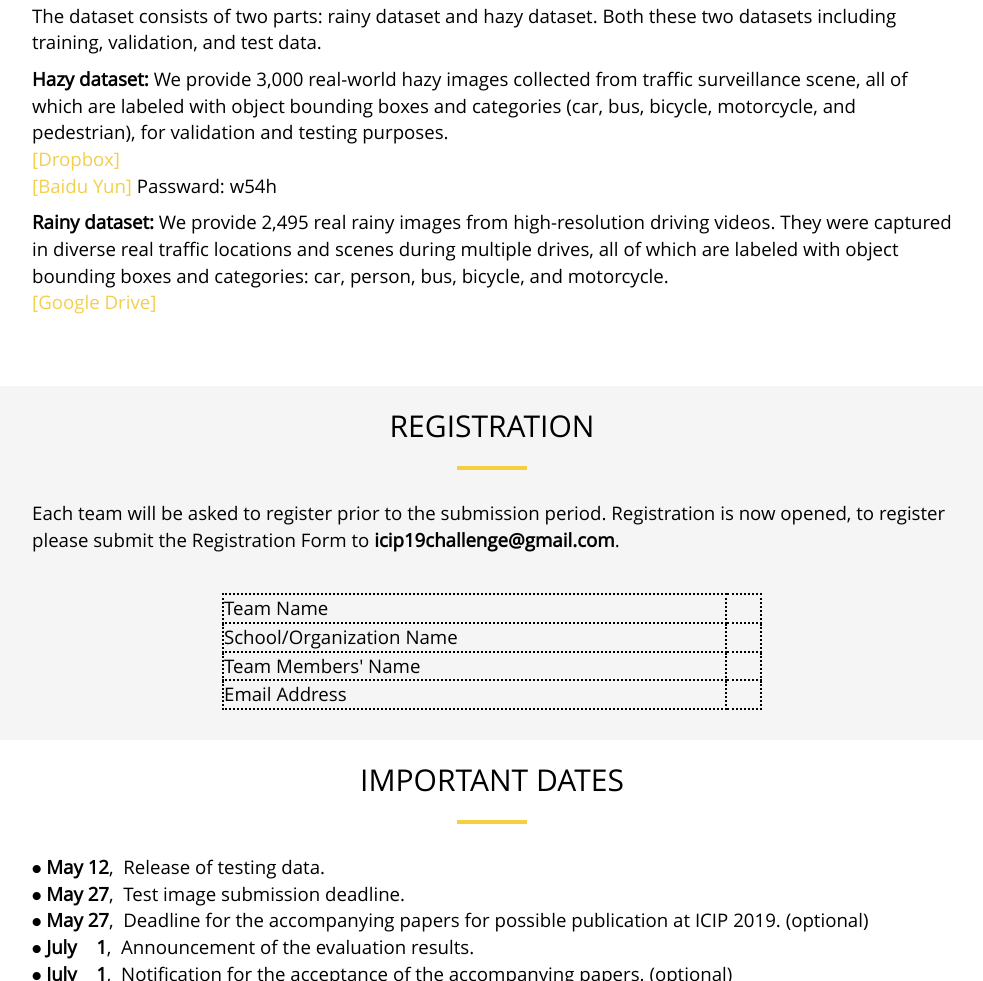
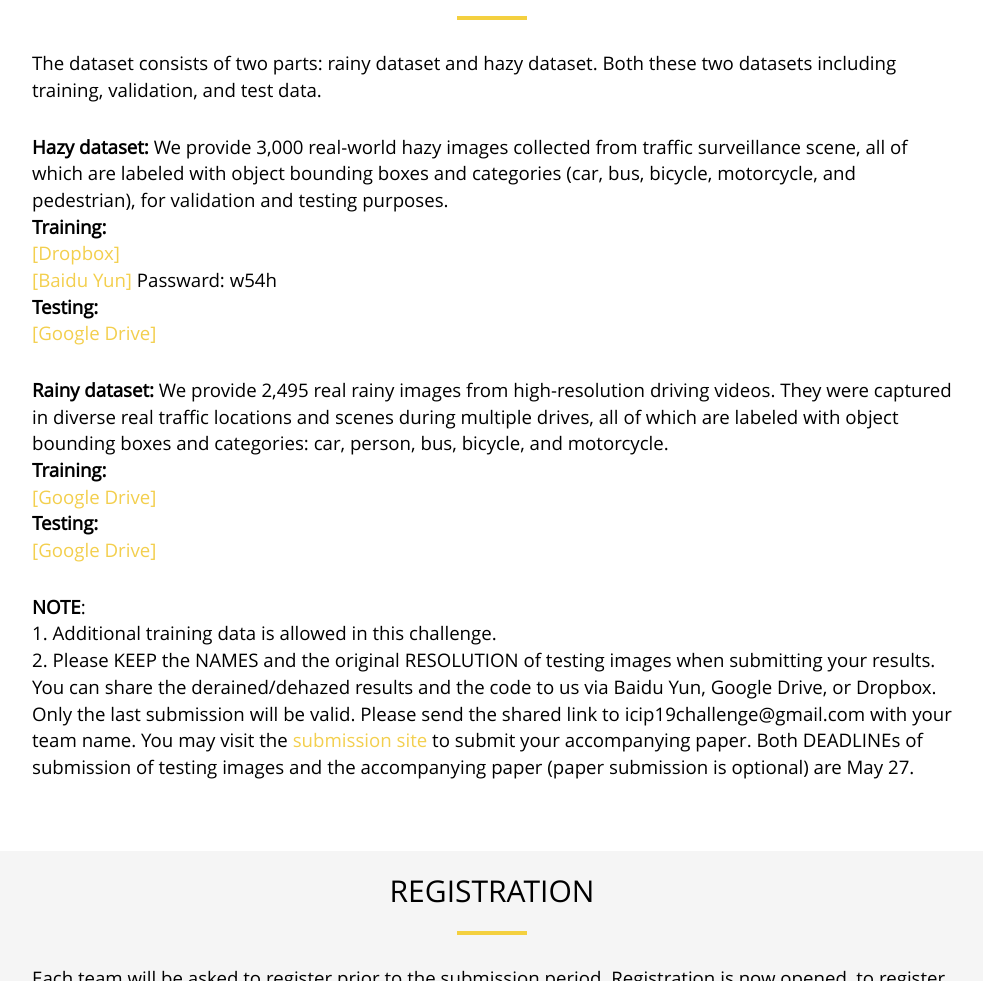
Before and after one commit to pkustruct/pkustruct, a plain HTML site: page icip2019.html in a window 1280 px wide. Shown: the part 1290-2271 px from the top of the page, without its empty margins (148-1131 px from the left). Drawn offline with Linux system fonts and the light colour scheme.

Commit message:
Add info for testing dataset

```diff
--- a/icip2019.html
+++ b/icip2019.html
@@ -118,6 +118,11 @@
                         <span>Apr. 29, 2019</span>
                         <span><strong>Testing data will be released on May 12.</strong></span>
                     </div>
+
+                    <div class="dev-item">
+                        <span>May 13, 2019</span>
+                        <span><strong>Testing data has been released.</strong></span>
+                    </div>
                 </div>
             </div>
         </div>
@@ -154,19 +159,36 @@
                 <p class="welcome-message text-left" style="font-size: 14pt">
                     The dataset consists of two parts: rainy dataset and hazy dataset. Both these two datasets including training,
                     validation, and test data.
-                </p>
+                </p><br>
                 <p class="welcome-message text-left" style="font-size: 14pt">
                     <strong>Hazy dataset:</strong> We provide 3,000 real-world hazy images collected from traffic surveillance scene,
                     all of which are labeled with object bounding boxes and categories (car, bus, bicycle, motorcycle,
                     and pedestrian), for validation and testing purposes.<br>
+                    <strong>Training:</strong><br>
                     <a href="http://t.cn/RgH5F6J">[Dropbox]</a><br>
-                    <a href="https://pan.baidu.com/s/1YMYUp5P6FpX_5b7emjgrvA">[Baidu Yun]</a>  Passward: w54h
-                </p>
+                    <a href="https://pan.baidu.com/s/1YMYUp5P6FpX_5b7emjgrvA">[Baidu Yun]</a>  Passward: w54h<br>
+                    <strong>Testing:</strong><br>
+                    <a href="https://drive.google.com/open?id=1A0LzYQuyJuB29pFHVQayCPlXp7fKDh9q">[Google Drive]</a>
+                </p><br>
                 <p class="welcome-message text-left" style="font-size: 14pt">
                     <strong>Rainy dataset:</strong> We provide 2,495 real rainy images from high-resolution driving videos.
                     They were captured in diverse real traffic locations and scenes during multiple drives, all of which
                     are labeled with object bounding boxes and categories: car, person, bus, bicycle, and motorcycle. <br>
-                    <a href="https://drive.google.com/open?id=1e7R76s6vwUJxILOcAsthgDLPSnOrQ49K">[Google Drive]</a>
+                    <strong>Training:</strong><br>
+                    <a href="https://drive.google.com/open?id=1e7R76s6vwUJxILOcAsthgDLPSnOrQ49K">[Google Drive]</a><br>
+                    <strong>Testing:</strong><br>
+                    <a href="https://drive.google.com/open?id=1YfcFjADZ8o1FdNt9kVjjf6V55cDzRk6O">[Google Drive]</a>
+                </p><br>
+                <p class="welcome-message text-left" style="font-size: 14pt">
+                    <strong>NOTE</strong>:<br>
+                    1. Additional training data is allowed in this challenge. <br>
+                    2. Please KEEP the NAMES and the original RESOLUTION of testing images when submitting your
+                    results. You can share the derained/dehazed results and the code to us via Baidu Yun, Google Drive,
+                    or Dropbox. Only the last submission will be valid. Please send the shared link to icip19challenge@gmail.com
+                    with your team name. You may visit the
+                    <a href="https://cmsworkshops.com/ICIP2019/Papers/Submission.asp?Type=Challenge&ID=1">submission site</a>
+                    to submit your accompanying paper. Both DEADLINEs of submission of testing images and the accompanying paper
+                    (paper submission is optional) are May 27.
                 </p>
             </div>
         </div>
```
Also changed, not shown: 7 other files.
